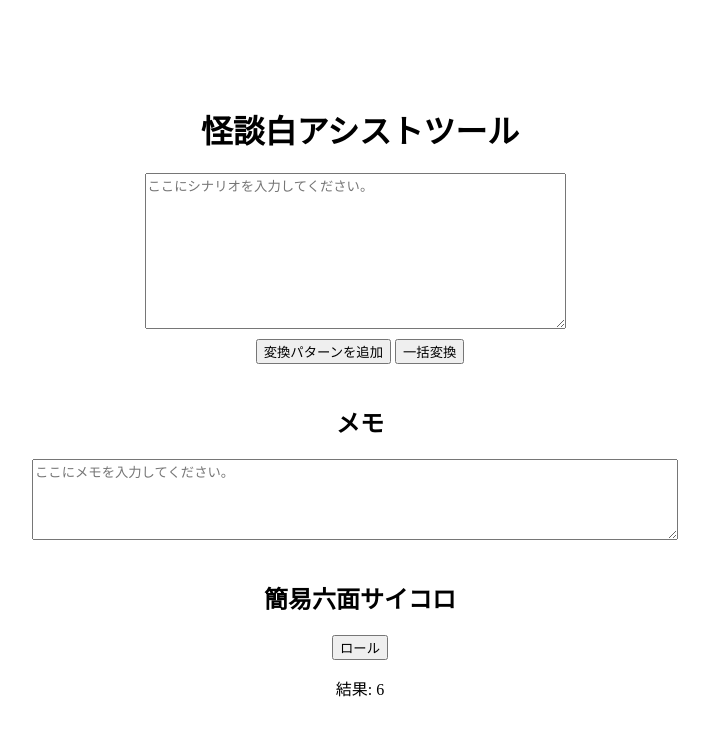
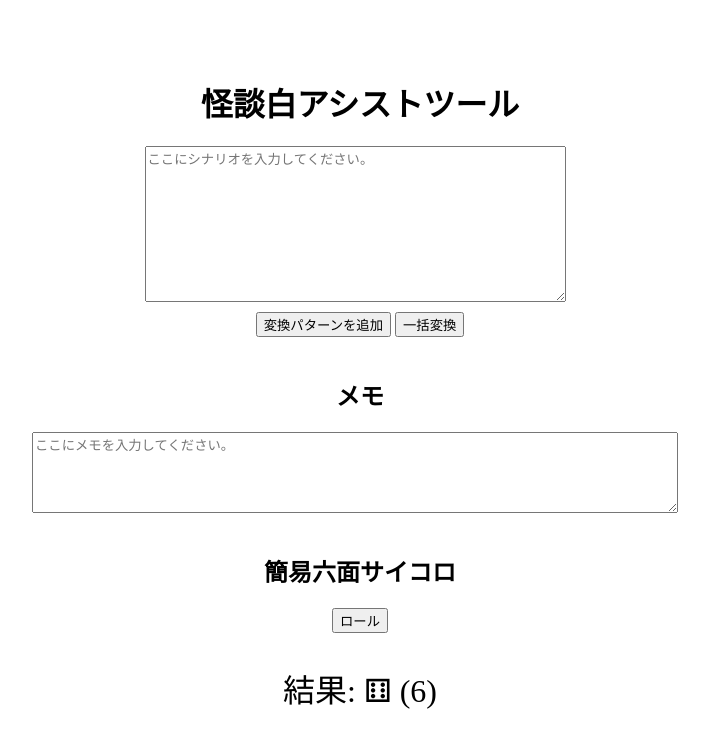
Before and after one commit to sakamod-dot/kaidanhaku, a plain HTML site: page index.html in a window 1280 px wide. Both pictures are taken after a click on the button "ロール". Shown: the whole page, without its empty margins (280-989 px from the left). Drawn offline with Linux system fonts and the light colour scheme.

Commit message:
ああああああああ

```diff
--- a/design.css
+++ b/design.css
@@ -48,3 +48,7 @@ textarea {
     flex-direction: column;
     align-items: center;
 }
+
+#diceResult {
+    font-size: 2em; /* サイコロの結果を大きく表示 */
+}
--- a/index.html
+++ b/index.html
@@ -5,6 +5,7 @@
     <meta name="viewport" content="width=device-width, initial-scale=1.0">
     <title>怪談白アシストツール</title>
     <link rel="stylesheet" href="design.css">
+    <audio id="diceSound" src="daice.wav"></audio>
 </head>
 <body>
     <h1>怪談白アシストツール</h1>
--- a/script.js
+++ b/script.js
@@ -25,8 +25,20 @@ document.getElementById('addButton').addEventListener('click', function() {
 document.getElementById('convertButton').addEventListener('click', updateScenario);
 
 document.getElementById('rollDiceButton').addEventListener('click', function() {
-    const result = Math.floor(Math.random() * 6) + 1;
-    document.getElementById('diceResult').textContent = `結果: ${result}`;
+    const diceSound = document.getElementById('diceSound');
+    diceSound.play();
+
+    const diceResult = document.getElementById('diceResult');
+    const diceFaces = ['⚀', '⚁', '⚂', '⚃', '⚄', '⚅'];
+    let count = 0;
+    const interval = setInterval(() => {
+        const result = Math.floor(Math.random() * 6);
+        diceResult.innerHTML = `結果: ${diceFaces[result]} (${result + 1})`;
+        count++;
+        if (count > 10) {
+            clearInterval(interval);
+        }
+    }, 100);
 });
 
 function updateScenario() {
```
Also changed, not shown: 1 other file.
